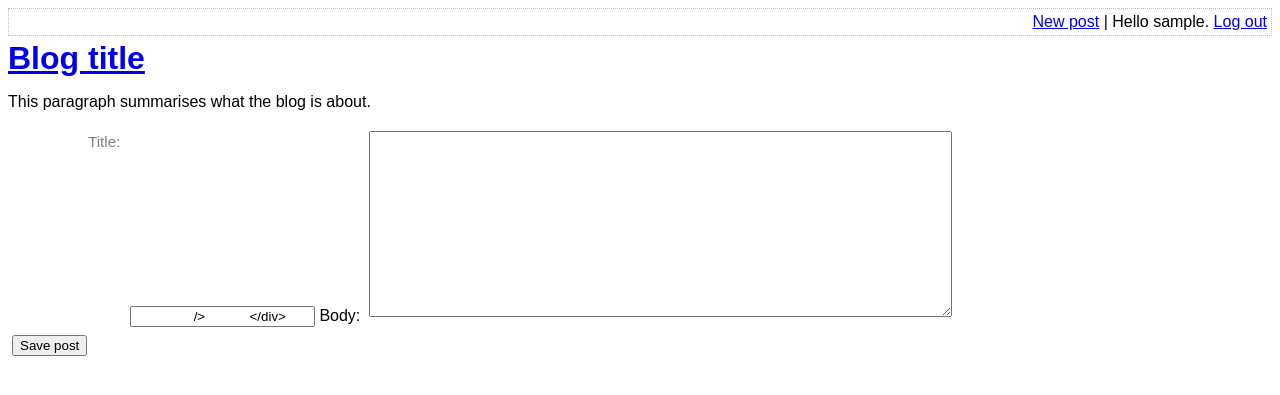
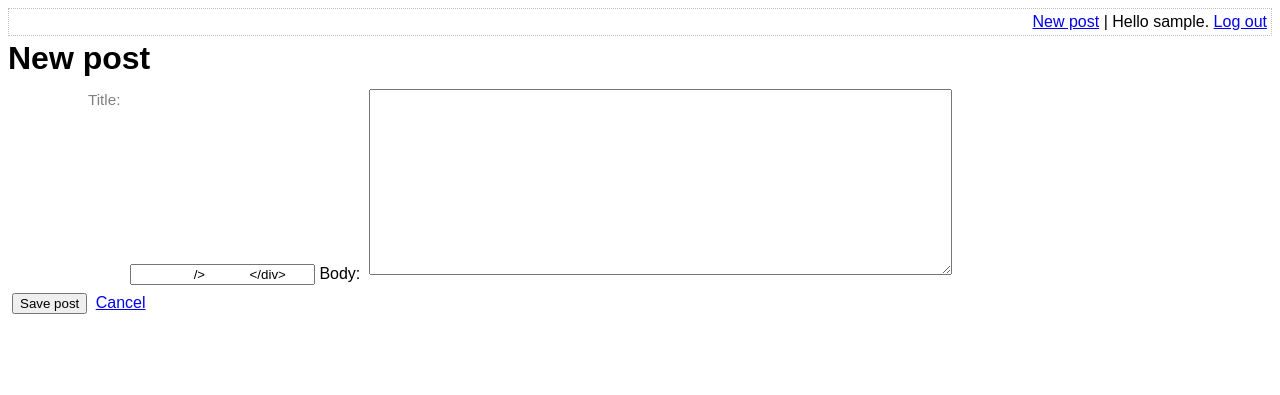
Before and after one commit to kudosscience/Make-your-own-blog-with-PHP, a PHP site: page /edit-post.php in a window 1280 px wide. Shown: the top 395 px of the page. Run offline with PHP 8.4, Linux system fonts and the light colour scheme; the visitor is signed in with stand-in values (Sample User, id 1); data comes from the database, SQL or seed files in the repository.

Commit message:
Add more post-editing features

```diff
--- a/edit-post.php
+++ b/edit-post.php
@@ -77,7 +77,13 @@ if ($_POST)
         <?php require 'templates/head.php' ?>
     </head>
     <body>
-        <?php require 'templates/title.php' ?>
+        <?php require 'templates/top-menu.php' ?>
+
+        <?php if (isset($_GET['post_id'])): ?>
+            <h1>Edit post</h1>
+        <?php else: ?>
+            <h1>New post</h1>
+        <?php endif ?>
 
         <?php if ($errors): ?>
             <div class="error box">
@@ -113,6 +119,7 @@ if ($_POST)
                     type="submit"
                     value="Save post"
                 />
+                <a href="index.php">Cancel</a>
             </div>
         </form>
     </body>
--- a/login.php
+++ b/login.php
@@ -9,6 +9,12 @@ if (version_compare(PHP_VERSION, '5.3.7') < 0)
 }
 
 session_start();
+
+// If we're already logged in, go back home
+if (isLoggedIn())
+{
+    redirectAndExit('index.php');
+}
 
 // Handle the form posting
 $username = '';
--- a/templates/title.php
+++ b/templates/title.php
@@ -1,15 +1,4 @@
-<div class="top-menu">
-    <div class="menu-options">
-        <?php if (isLoggedIn()): ?>
-            <a href="edit-post.php">New post</a>
-            |
-            Hello <?php echo htmlEscape(getAuthUser()) ?>.
-            <a href="logout.php">Log out</a>
-        <?php else: ?>
-            <a href="login.php">Log in</a>
-        <?php endif ?>
-    </div>
-</div>
+<?php require 'top-menu.php' ?>
 
 <a href="index.php">
     <h1>Blog title</h1>
--- /dev/null
+++ b/templates/top-menu.php
@@ -0,0 +1,12 @@
+<div class="top-menu">
+    <div class="menu-options">
+        <?php if (isLoggedIn()): ?>
+            <a href="edit-post.php">New post</a>
+            |
+            Hello <?php echo htmlEscape(getAuthUser()) ?>.
+            <a href="logout.php">Log out</a>
+        <?php else: ?>
+            <a href="login.php">Log in</a>
+        <?php endif ?>
+    </div>
+</div>
```
Also changed, not shown: index.php (+7 -1 lines).
